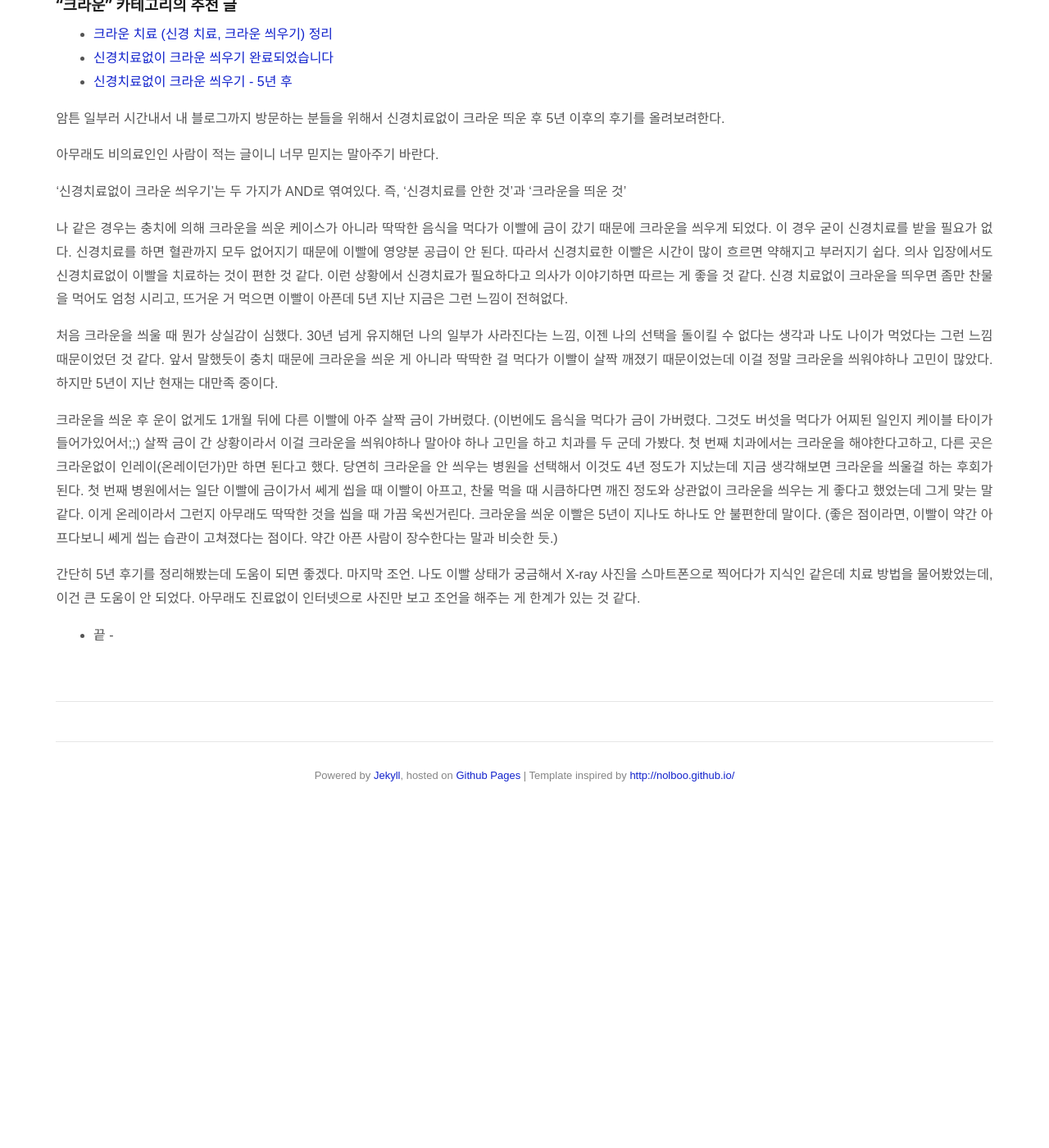
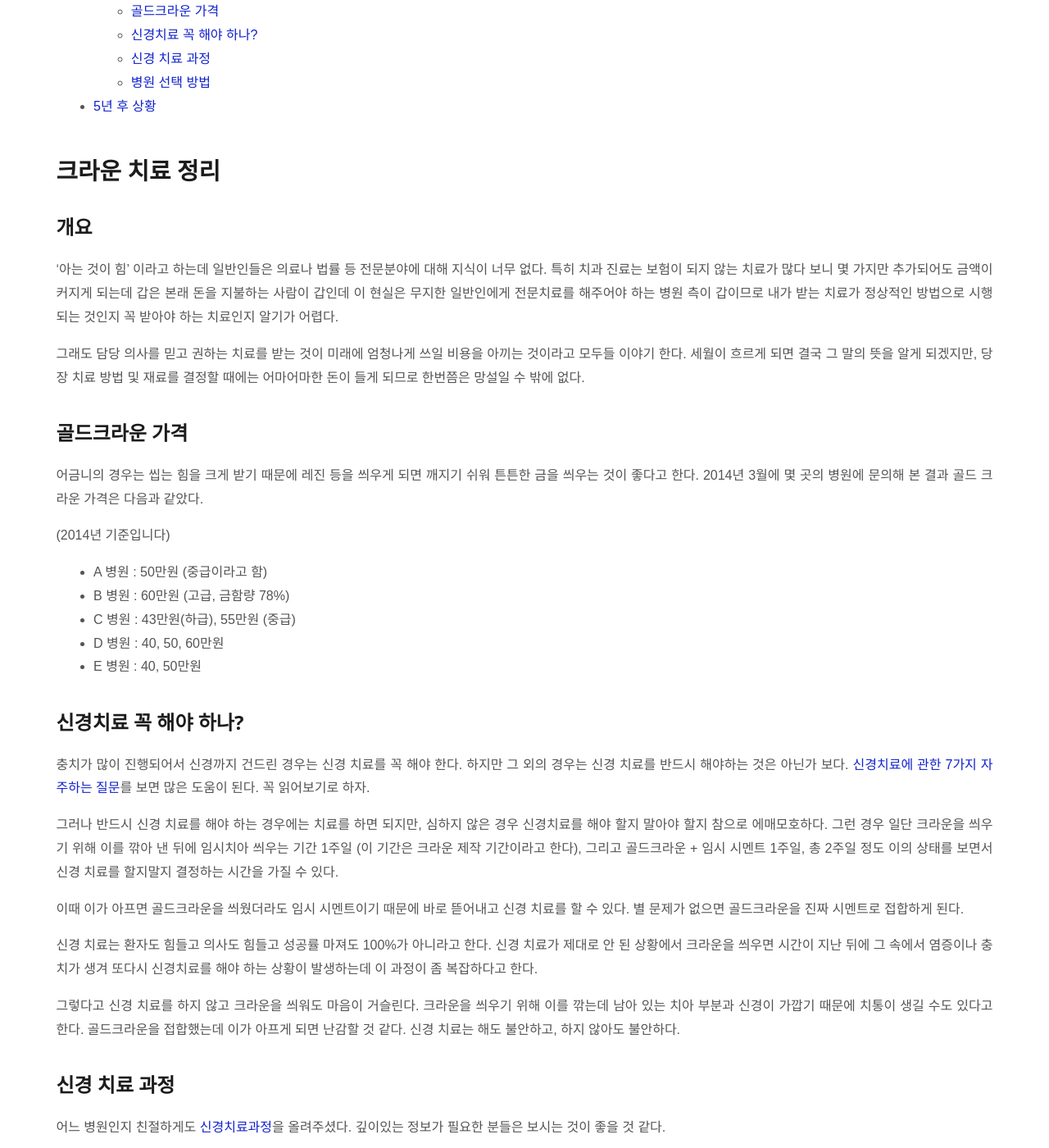
Before and after one commit to jason-heo/jason-heo.github.io, a Jekyll site: the page built from _posts/2019-09-09-crown3.md, in a window 1280 px wide and 1400 px high, scrolled down 435 px. Shown: the whole window at 82% size. Built offline with Jekyll 4.4.1, drawn with Linux system fonts in a browser that asks for light colours; comment, search, counter and statistics services are not loaded; before the commit the page ends 1429 px from its top, so only the background shows below that; some of the changed text lies outside the part shown.

Commit message:
crown3에 crown1 내용 추가 (요즘은 crown3의 조회수가 더 잘 나오네)

```diff
--- a/_posts/2019-09-09-crown3.md
+++ b/_posts/2019-09-09-crown3.md
@@ -3,6 +3,60 @@ layout: post
 title: "신경치료없이 크라운 씌우기 - 5년 후 상황"
 categories: life
 ---
+
+# 목차
+
+- [크라운 치료 정리](#크라운-치료-정리)
+  - [개요](#개요)
+  - [골드크라운 가격](#골드크라운-가격)
+  - [신경치료 꼭 해야 하나?](#신경치료-꼭-해야-하나)
+  - [신경 치료 과정](#신경-치료-과정)
+  - [병원 선택 방법](#병원-선택-방법)
+- [5년 후 상황](#5년-후-상황)
+
+# 크라운 치료 정리
+
+## 개요
+
+'아는 것이 힘' 이라고 하는데 일반인들은 의료나 법률 등 전문분야에 대해 지식이 너무 없다. 특히 치과 진료는 보험이 되지 않는 치료가 많다 보니 몇 가지만 추가되어도 금액이 커지게 되는데 갑은 본래 돈을 지불하는 사람이 갑인데 이 현실은 무지한 일반인에게 전문치료를 해주어야 하는 병원 측이 갑이므로 내가 받는 치료가 정상적인 방법으로 시행되는 것인지 꼭 받아야 하는 치료인지 알기가 어렵다.
+
+그래도 담당 의사를 믿고 권하는 치료를 받는 것이 미래에 엄청나게 쓰일 비용을 아끼는 것이라고 모두들 이야기 한다. 세월이 흐르게 되면 결국 그 말의 뜻을 알게 되겠지만, 당장 치료 방법 및 재료를 결정할 때에는 어마어마한 돈이 들게 되므로 한번쯤은 망설일 수 밖에 없다.
+
+## 골드크라운 가격
+
+어금니의 경우는 씹는 힘을 크게 받기 때문에 레진 등을 씌우게 되면 깨지기 쉬워 튼튼한 금을 씌우는 것이 좋다고 한다. 2014년 3월에 몇 곳의 병원에 문의해 본 결과 골드 크라운 가격은 다음과 같았다.
+
+(2014년 기준입니다)
+
+- A 병원 : 50만원 (중급이라고 함)
+- B 병원 : 60만원 (고급, 금함량 78%)
+- C 병원 : 43만원(하급), 55만원 (중급)
+- D 병원 : 40, 50, 60만원
+- E 병원 : 40, 50만원
+
+{% include adsense-content.md %}
+
+## 신경치료 꼭 해야 하나?
+
+충치가 많이 진행되어서 신경까지 건드린 경우는 신경 치료를 꼭 해야 한다. 하지만 그 외의 경우는 신경 치료를 반드시 해야하는 것은 아닌가 보다. [신경치료에 관한 7가지 자주하는 질문](http://blog.naver.com/PostView.nhn?blogId=ddsyjk&logNo=90174959738)를 보면 많은 도움이 된다. 꼭 읽어보기로 하자.
+
+그러나 반드시 신경 치료를 해야 하는 경우에는 치료를 하면 되지만, 심하지 않은 경우 신경치료를 해야 할지 말아야 할지 참으로 에매모호하다. 그런 경우 일단 크라운을 씌우기 위해 이를 깎아 낸 뒤에 임시치아 씌우는 기간 1주일 (이 기간은 크라운 제작 기간이라고 한다), 그리고 골드크라운 + 임시 시멘트 1주일, 총 2주일 정도 이의 상태를 보면서 신경 치료를 할지말지 결정하는 시간을 가질 수 있다.
+
+이때 이가 아프면 골드크라운을 씌웠더라도 임시 시멘트이기 때문에 바로 뜯어내고 신경 치료를 할 수 있다. 별 문제가 없으면 골드크라운을 진짜 시멘트로 접합하게 된다.
+
+신경 치료는 환자도 힘들고 의사도 힘들고 성공률 마져도 100%가 아니라고 한다. 신경 치료가 제대로 안 된 상황에서 크라운을 씌우면 시간이 지난 뒤에 그 속에서 염증이나 충치가 생겨 또다시 신경치료를 해야 하는 상황이 발생하는데 이 과정이 좀 복잡하다고 한다.
+
+그렇다고 신경 치료를 하지 않고 크라운을 씌워도 마음이 거슬린다. 크라운을 씌우기 위해 이를 깎는데 남아 있는 치아 부분과 신경이 가깝기 때문에 치통이 생길 수도 있다고 한다. 골드크라운을 접합했는데 이가 아프게 되면 난감할 것 같다. 신경 치료는 해도 불안하고, 하지 않아도 불안하다.
+
+## 신경 치료 과정
+
+어느 병원인지 친절하게도 [신경치료과정](http://ddsyjk.blog.me/90153713162)을 올려주셨다. 깊이있는 정보가 필요한 분들은 보시는 것이 좋을 것 같다.
+
+## 병원 선택 방법
+
+치과치료의 최일선의 방법은 '믿음직한 의사를 만나야 한다' 라고 말하는데, 믿음직한 의사가 도대체 누구인지, 어느 치과를 방문해야 만날 수 있는지 일반인이 알기는 정말 어렵다. 친절하다고 실력이 좋은 것도 아니고 무뚝뚝하고 설명이 부족한 의사라고 실력이 나쁘진 않을 것이다. 찾아보겠다고 인터넷에 "OOO 치과 추천"으로 검색을 하면 광고글이 넘치기에 정보를 신뢰할 수도 없다. 주위 경험자들의 이야기를 들어 보는 수 밖에 없다.
+
+# 5년 후 상황
 
 "크라운"에 관련된 검색어는 내 블로그에 꾸준히 유입되는 몇 안 되는 검색어 중 하나다. 나도 5년 전에 크라운을 씌울 때 검색을 많이 해봤는데 다른 분들도 검색을 많이 하는 듯 하다. 아무래도 치과 관련 진료는 돈도 많이 들고, 왠지 치과에서 하자는대로 하면 덤탱이를 쓰지 않을지 걱정이 많을 수 밖에 없기 때문인 듯 하다. (돈만 많으면 치과에서 하자는대로 하는게 건강한 치아를 유지하는데 제일 좋겠지만)
 
```
Also changed, not shown: _posts/2014-01-03-crown1.md (+2 -0 lines).
